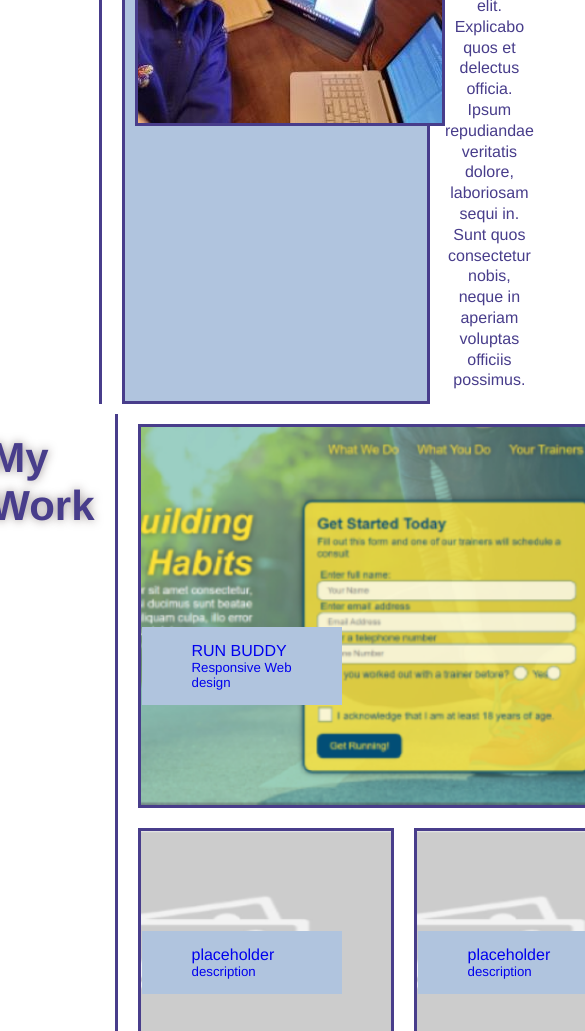
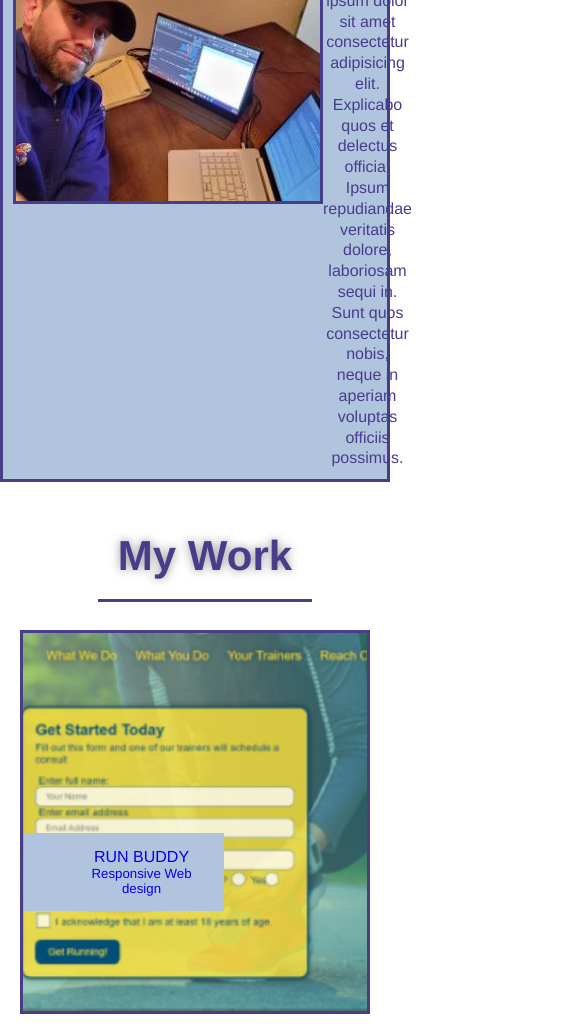
Before and after one commit to tddstuke/My-Portfolio, a plain HTML site: page index.html in a window 390 px wide. Shown: the part 585-1616 px from the top of the page, 585 px wide, since content can reach past the window. Drawn offline with Linux system fonts and the light colour scheme.

Commit message:
add 768px media query

```diff
--- a/assets/style.css
+++ b/assets/style.css
@@ -86,15 +86,11 @@ header nav ul li a {
 }
 
 #about-me {
-  /* padding-left: 20px; */
   margin-top: 20px;
 }
 
 .profile-pic img {
   border: 3px solid #483d8b;
-  /* border-bottom: 3px solid #483d8b;
-  border-left: 3px solid #483d8b; */
-  /* flex: 100%; */
 }
 
 .text {
@@ -241,7 +237,30 @@ a:hover,
 }
 
 @media screen and (max-width: 768px) {
-  article h2 {
-    font-size: 6px;
+  #about-me,
+  #my-work {
+    display: block;
+    text-align: center;
+  }
+
+  #about-me h2,
+  #my-work h2 {
+    text-align: center;
+    width: 100%;
+    display: inline;
+    border-right: none;
+    border-bottom: 3px solid #483d8b;
+  }
+
+  .text,
+  .work-links {
+    margin: 50px 0px 50px 0px;
+    width: 100%;
+  }
+
+
+  }
+  #my-work h2 {
+    margin-top: 60px;
   }
 }
--- a/index.html
+++ b/index.html
@@ -1,6 +1,7 @@
 <!DOCTYPE html>
 <html lang="en">
   <head>
+    <meta name="viewport" content="width=device-width, initial scale=1.0" />
     <meta charset="UTF-8" />
     <title>TODD STUKE</title>
     <link rel="stylesheet" href="./assets/style.css" />
```
